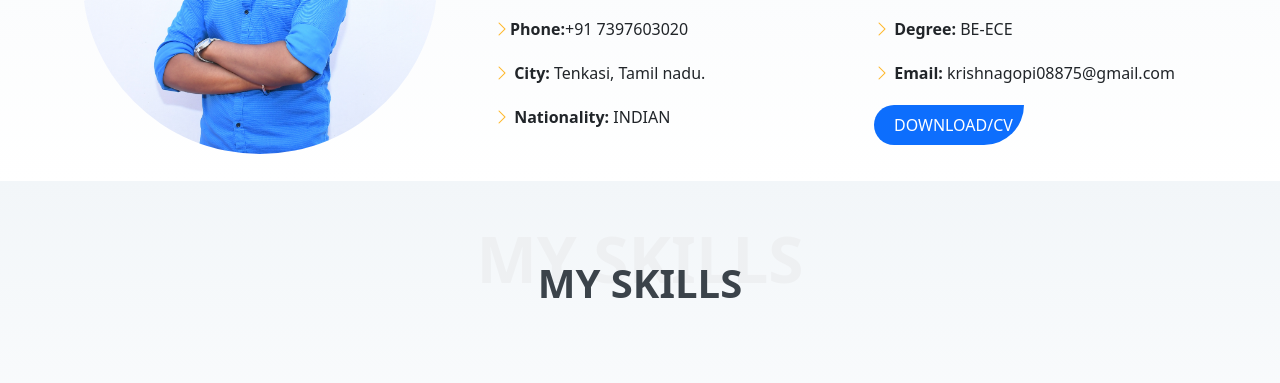
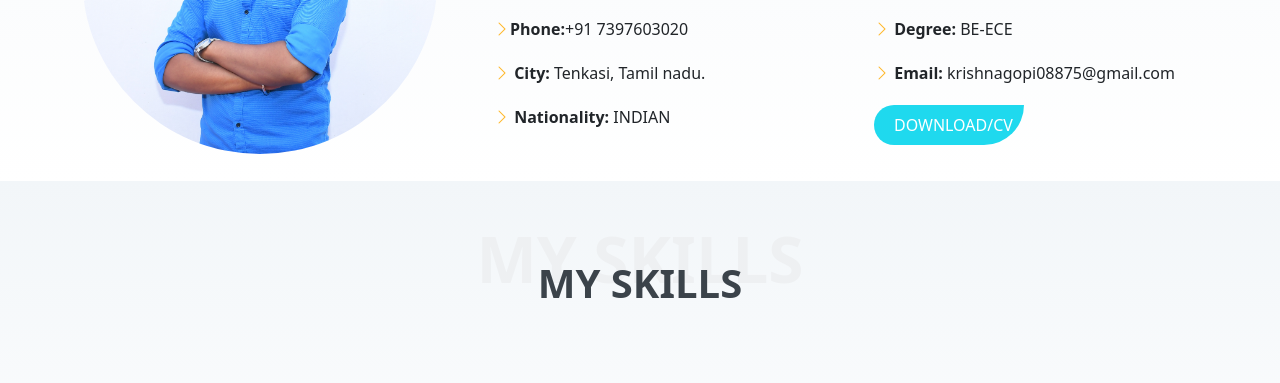
Before and after one commit to KrishnaGopi46/portfolio, a plain HTML site: page index.html in a window 1280 px wide. Shown: the part 1205-1588 px from the top of the page. Drawn offline with nearby package versions, Linux system fonts and the light colour scheme.

Commit message:
finish portfolio

```diff
--- a/css/style.css
+++ b/css/style.css
@@ -148,7 +148,8 @@
     position: relative;
 }
 .about a{
-	background-color: #0d6efd;
+	background: #1fd9ee;
+	border-color: #1fd9ee;
     width: 150px;
     border-radius: 30px 0 60px 30px;
     color: #fff;
@@ -156,8 +157,8 @@
 	border:none;
 }
 .about a:hover{
-	background-color:#0d6efdb5;
-	border-color:#0d6efdb5;
+	background-color: #0d6efd;
+    border-color: #0d6efd;
 }
 @media(min-width:720px){
 	.section-title span{
--- a/index.html
+++ b/index.html
@@ -123,7 +123,7 @@
 								<i class="bi bi-chevron-right"></i> <strong>Email:</strong> <span>krishnagopi08875@gmail.com</span>
 							</li>
 							<li>
-								<a class="btn btn-primary "  href="image/resume-pdf.pdf" target="blank">DOWNLOAD/CV</a>
+								<a class="btn btn-warning"  href="image/resume-pdf.pdf" target="blank">DOWNLOAD/CV</a>
 							</li>
 						</ul>
 					</div>
```
